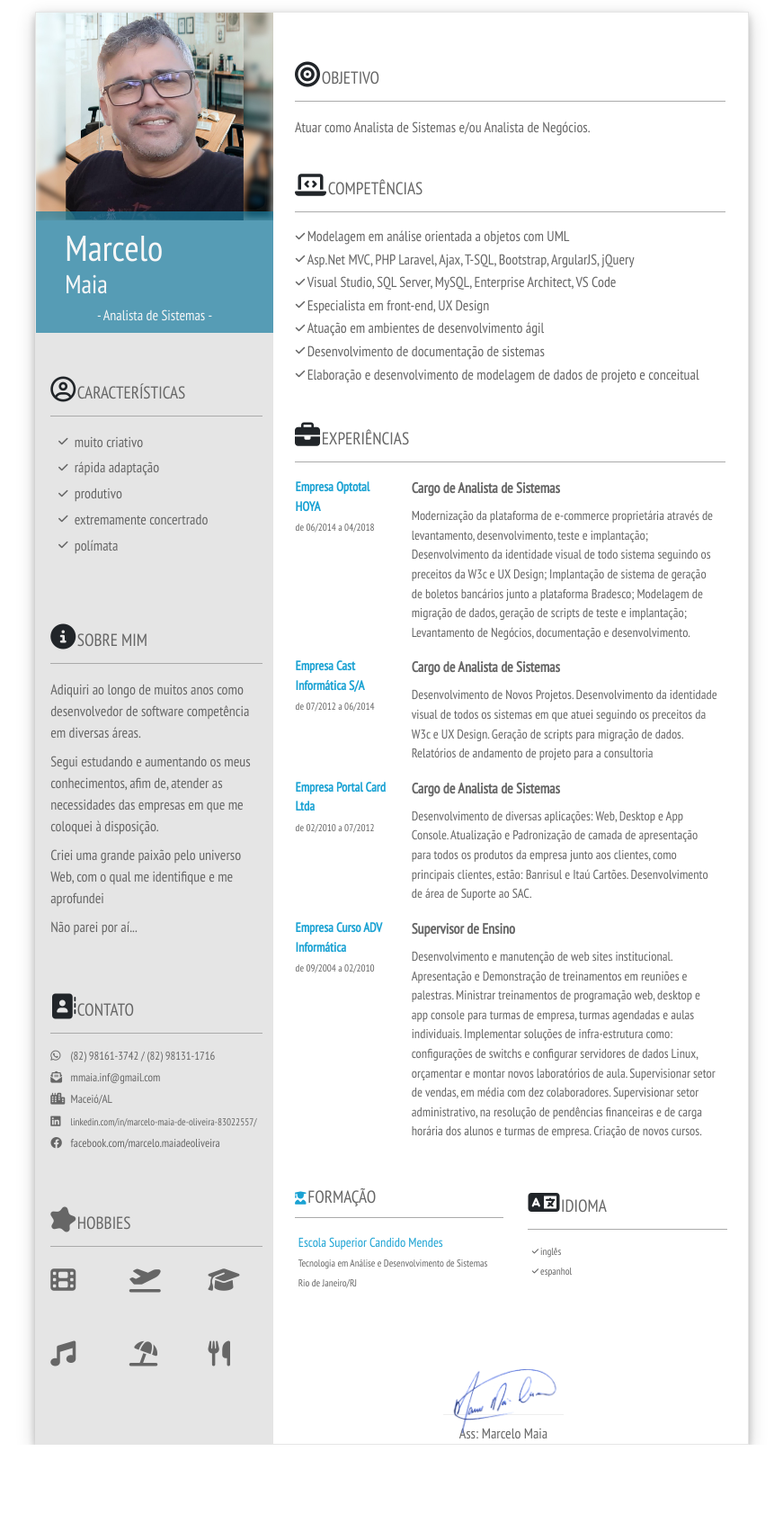
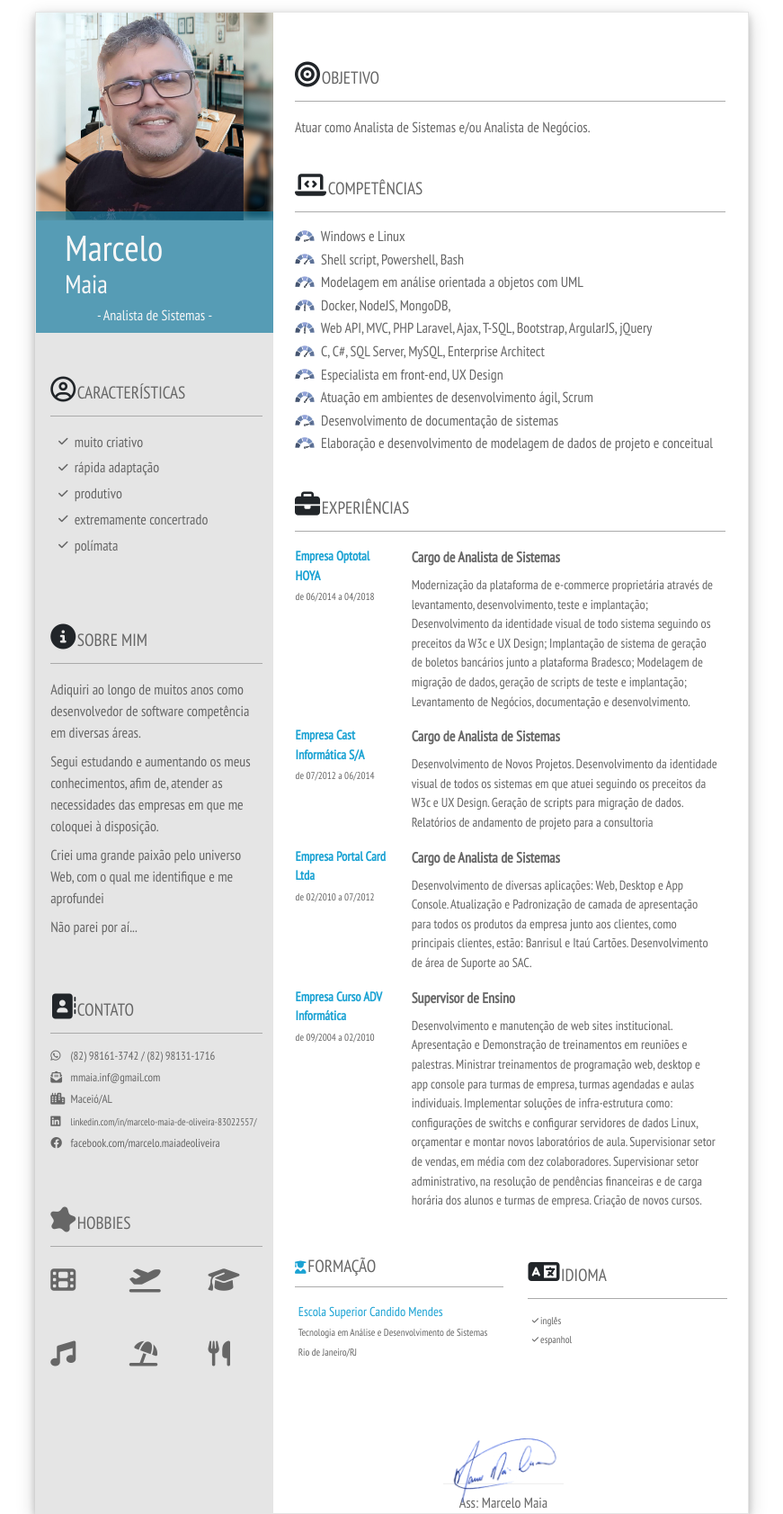
Before and after one commit to mmaiammo/curriculo-py, a Flask app: page / in a window 1280 px wide. Shown: the part 56-1739 px from the top of the page at 90% size, without its empty margins (204-1075 px from the left). Before the commit the page ends 1662 px from the top, so only its background shows below. Run offline with Flask 2, Linux system fonts and the light colour scheme; some libraries are stand-ins or nearby versions.

Commit message:
Melhorias

```diff
--- a/app/static/css/app.css
+++ b/app/static/css/app.css
@@ -68,3 +68,14 @@ i {
 .smoothscroll-top i.fa {
   line-height: inherit;
 }
+
+.competencias .check {
+  display: none;
+}
+.competencias img {
+  width: 1.4rem;
+  height: .8rem;
+  margin-bottom: .2rem;
+  margin-right: .2rem;
+  /* filter: grayscale(50%); */
+}
--- a/app/static/css/classico.css
+++ b/app/static/css/classico.css
@@ -276,3 +276,6 @@ ul {
   padding-top: .5rem;
   margin: -1.6rem 2.8rem 0;
 }
+.competencias img {
+  filter: sepia(100%) saturate(150%) brightness(70%) hue-rotate(180deg);
+}
--- a/app/templates/main.html
+++ b/app/templates/main.html
@@ -148,31 +148,91 @@
       <div class="descricao">
         <ul class="check-list">
           <li>
-            <i class="fas fa-check fa-xs"></i>Modelagem em análise orientada a
+            <img
+              src="{{url_for('static', filename='img/gauges/5.gauges.png')}}"
+              class="img-fluid"
+              alt="excelente"
+            />
+            <i class="fas fa-check fa-xs check"></i>Windows e Linux
+          </li>
+          <li>
+            <img
+              src="{{url_for('static', filename='img/gauges/4.gauges.png')}}"
+              class="img-fluid"
+              alt="muito bom"
+            />
+            <i class="fas fa-check fa-xs check"></i>Shell script, Powershell, Bash
+          </li>
+          <li>
+            <img
+              src="{{url_for('static', filename='img/gauges/4.gauges.png')}}"
+              class="img-fluid"
+              alt="muito bom"
+            />
+            <i class="fas fa-check fa-xs check"></i>Modelagem em análise orientada a
             objetos com UML
           </li>
           <li>
-            <i class="fas fa-check fa-xs"></i>Asp.Net MVC, PHP Laravel, Ajax,
+            <img
+              src="{{url_for('static', filename='img/gauges/3.gauges.png')}}"
+              class="img-fluid"
+              alt="bom"
+            />
+            <i class="fas fa-check fa-xs check"></i>Docker, NodeJS, MongoDB,
+
+          </li>
+          <li>
+            <img
+              src="{{url_for('static', filename='img/gauges/3.gauges.png')}}"
+              class="img-fluid"
+              alt="bom"
+            />
+            <i class="fas fa-check fa-xs check"></i>Web API, MVC, PHP Laravel, Ajax,
             T-SQL, Bootstrap, ArgularJS, jQuery
           </li>
           <li>
-            <i class="fas fa-check fa-xs"></i>Visual Studio, SQL Server, MySQL,
-            Enterprise Architect, VS Code
+            <img
+              src="{{url_for('static', filename='img/gauges/4.gauges.png')}}"
+              class="img-fluid"
+              alt="muito bom"
+            />
+            <i class="fas fa-check fa-xs check"></i>C, C#, SQL Server, MySQL,
+            Enterprise Architect
           </li>
           <li>
-            <i class="fas fa-check fa-xs"></i>Especialista em front-end, UX
+            <img
+              src="{{url_for('static', filename='img/gauges/5.gauges.png')}}"
+              class="img-fluid"
+              alt="excelente"
+            />
+            <i class="fas fa-check fa-xs check"></i>Especialista em front-end, UX
             Design
           </li>
           <li>
-            <i class="fas fa-check fa-xs"></i>Atuação em ambientes de
-            desenvolvimento ágil
+            <img
+              src="{{url_for('static', filename='img/gauges/4.gauges.png')}}"
+              class="img-fluid"
+              alt="muito bom"
+            />
+            <i class="fas fa-check fa-xs check"></i>Atuação em ambientes de
+            desenvolvimento ágil, Scrum
           </li>
           <li>
-            <i class="fas fa-check fa-xs"></i>Desenvolvimento de documentação de
+            <img
+              src="{{url_for('static', filename='img/gauges/5.gauges.png')}}"
+              class="img-fluid"
+              alt="excelente"
+            />
+            <i class="fas fa-check fa-xs check"></i>Desenvolvimento de documentação de
             sistemas
           </li>
           <li>
-            <i class="fas fa-check fa-xs"></i>Elaboração e desenvolvimento de
+            <img
+              src="{{url_for('static', filename='img/gauges/5.gauges.png')}}"
+              class="img-fluid"
+              alt="excelente"
+            />
+            <i class="fas fa-check fa-xs check"></i>Elaboração e desenvolvimento de
             modelagem de dados de projeto e conceitual
           </li>
         </ul>
```
Also changed, not shown: app/static/css/design.css (+7 -0 lines), app/static/css/elegante.css (+7 -0 lines), app/static/css/metal.css (+7 -0 lines), app/static/img/gauges/1.gauges.png (added), app/static/img/gauges/2.gauges.png (added), app/static/img/gauges/3.gauges.png (added), app/static/img/gauges/4.gauges.png (added), app/static/img/gauges/5.gauges.png (added).
